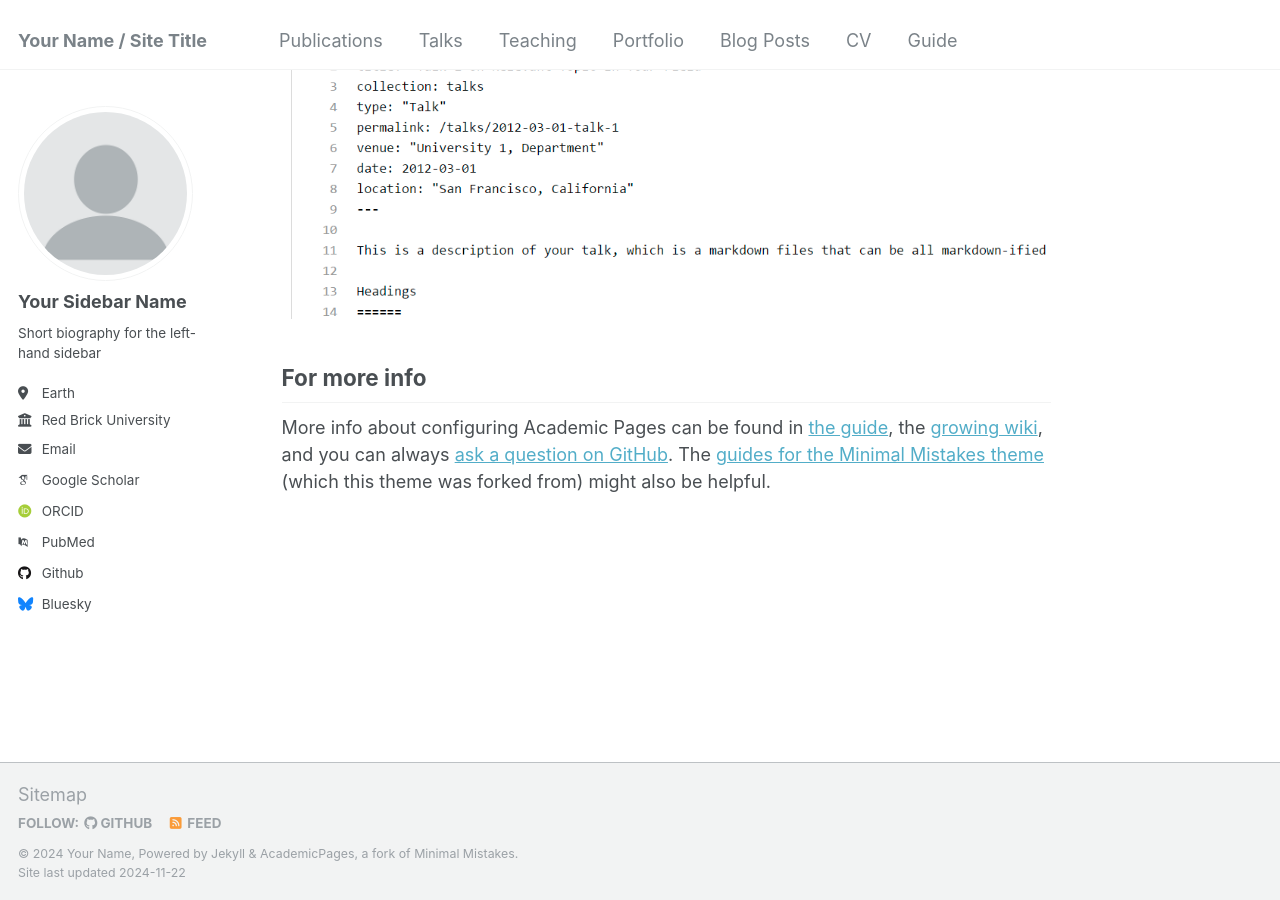
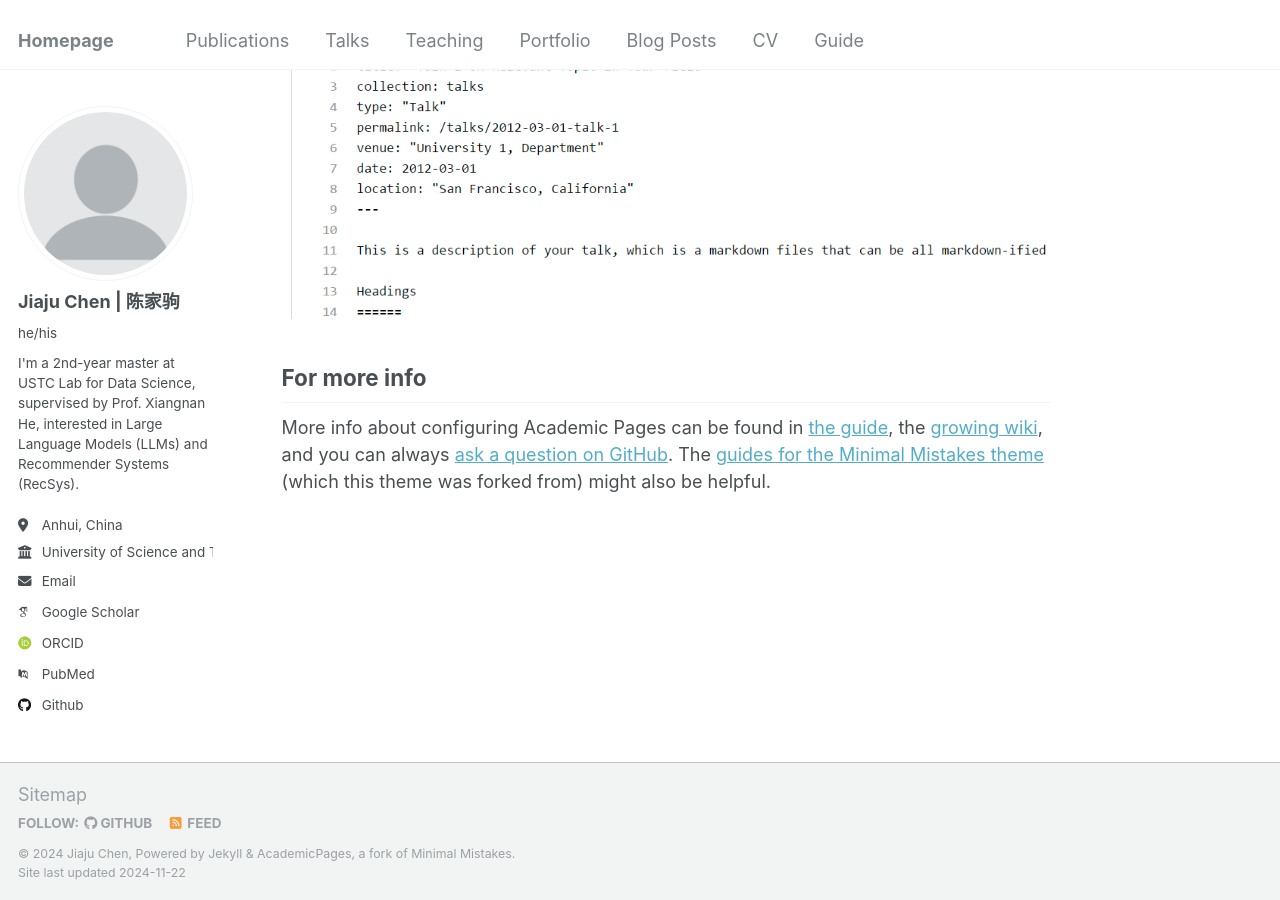
Before and after one commit to Jiaju-Chen/Jiaju-Chen.github.io, a Jekyll site: the page built from _pages/about.md, in a window 1280 px wide and 900 px high, scrolled down 2643 px. Built offline with Jekyll 4.4.1, drawn with Linux system fonts in a browser that asks for light colours; some web fonts are replaced.

Commit message:
Update _config.yml

```diff
--- a/_config.yml
+++ b/_config.yml
@@ -8,13 +8,13 @@
 
 # Basic Site Settings
 locale                   : "en-US"
-title                    : "Your Name / Site Title"
+title                    : "Homepage"
 title_separator          : "-"
-name                     : &name "Your Name"
+name                     : &name "Jiaju Chen"
 description              : &description "personal description"
-url                      : https://academicpages.github.io # the base hostname & protocol for your site e.g. "https://[your GitHub username].github.io"
+url                      : https://Jiaju-Chen.github.io # the base hostname & protocol for your site e.g. "https://[your GitHub username].github.io"
 baseurl                  : "" # the subpath of your site, e.g. "/blog"
-repository               : "academicpages/academicpages.github.io"
+repository               : "Jiaju-Chen/Jiaju-Chen.github.io"
 
 # Site Author - The following control what appear as part of the author content on the side bar.
 #               If a field is blank the icon and link will not appear, otherwise it will be shown.
@@ -22,19 +22,19 @@ repository               : "academicpages/academicpages.github.io"
 author:
   # Biographic information
   avatar           : "profile.png"
-  name             : "Your Sidebar Name"
-  pronouns         : # example: "she/her"
-  bio              : "Short biography for the left-hand sidebar"
-  location         : "Earth"
-  employer         : "Red Brick University"
+  name             : "Jiaju Chen | 陈家驹"
+  pronouns         : "he/his" # example: "she/her"
+  bio              : "I'm a 2nd-year master at USTC Lab for Data Science, supervised by Prof. Xiangnan He, interested in Large Language Models (LLMs) and Recommender Systems (RecSys)."
+  location         : "Anhui, China"
+  employer         : "University of Science and Technology of China"
   uri              : # URL
-  email            : "none@example.org"
+  email            : "cjj01 at mail.ustc.edu.cn"
 
   # Academic websites
   arxiv            : # URL - Update with the correct link to your profile
-  googlescholar    : "https://scholar.google.com/citations?user=PS_CX0AAAAAJ"
+  googlescholar    : "https://scholar.google.com/citations?user=627HnsAAAAAJ"
   impactstory      : # URL
-  orcid            : "http://orcid.org/yourorcidurl"
+  orcid            : "https://orcid.org/my-orcid?orcid=0009-0000-1940-1515"
   semantic         : # URL
   pubmed           : "https://www.ncbi.nlm.nih.gov/pubmed/?term=john+snow"
   researchgate     : # URL
@@ -44,12 +44,12 @@ author:
   bitbucket        : # Username - Update with your username on the site
   codepen          : # Username
   dribbble         : # Username
-  github           : "academicpages"
+  github           : "Jiaju-Chen"
   kaggle           : # Username
   stackoverflow    : # User number or user number and name (i.e., use "1" or "1/jeff-atwood")
 
   # Social media
-  bluesky          : "bsky.app" # Replace this with you Bluesky username
+  bluesky          : # "bsky.app" # Replace this with you Bluesky username
   facebook         : # Username
   flickr           : # Username
   foursquare       : # Username
@@ -75,13 +75,15 @@ author:
   zhihu            : # Username
 
 # Publication Category - The following the list of publication categories and their headings
-publication_category:
-  books:
-    title: 'Books'
-  manuscripts:
-    title: 'Journal Articles'
+# publication_category:
+#   books:
+#     title: 'Books'
+#   manuscripts:
+#     title: 'Journal Articles'
   conferences:
-    title: 'Conference Papers'
+    title: 'Treatment Effect Estimation for User Interest Exploration on Recommender Systems'
+  conferences:
+    title: 'DLCRec: A Novel Approach for Managing Diversity in LLM-Based Recommender Systems'
 
 # Site Settings
 teaser                   :  # filename of teaser fallback teaser image placed in /images/, .e.g. "500x300.png"
```
